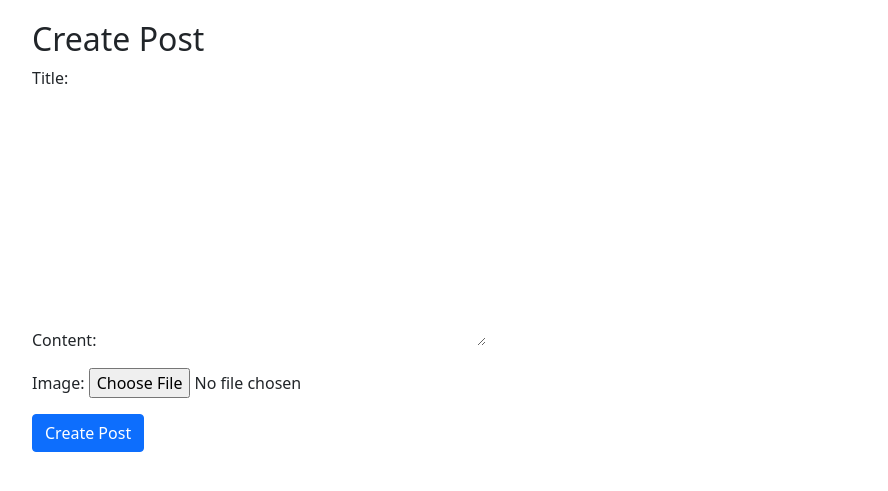
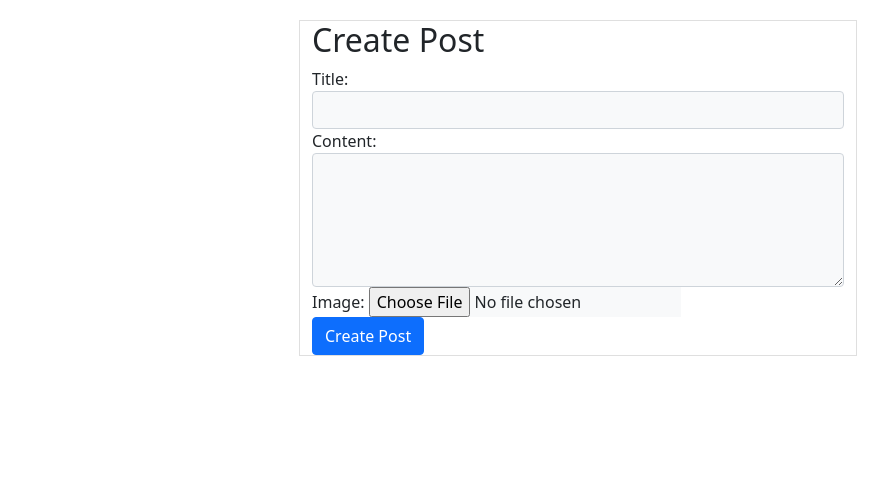
Before and after one commit to arrietta/Blogging_Platform_PJ, a Django app: page /post/create/ in a window 1280 px wide. Shown: the part 92-583 px from the top of the page, without its empty margins (62-950 px from the left). Run offline with Django 4.2, Linux system fonts and the light colour scheme; some libraries are stand-ins or nearby versions.

Commit message:
First commit

```diff
--- a/blog/templates/create_post.html
+++ b/blog/templates/create_post.html
@@ -1,11 +1,22 @@
 {% extends 'base.html' %}
 
 {% block content %}
-  <div class="container">
+  <div class="container" style="margin: auto; border: 1px #dfdfdf solid; width: 50%">
     <h2>Create Post</h2>
     <form method="POST" enctype="multipart/form-data">
       {% csrf_token %}
-      {{ form.as_p }}
+      <div class="form-group">
+        <label for="title">Title:</label>
+        <input type="text" class="form-control" id="title" name="title" style="background-color: #f8f9fa;">
+      </div>
+      <div class="form-group">
+        <label for="content">Content:</label>
+        <textarea class="form-control" id="content" name="content" rows="5" style="background-color: #f8f9fa;"></textarea>
+      </div>
+      <div class="form-group">
+        <label for="image">Image:</label>
+        <input type="file" class="form-control-file" id="image" name="image" style="background-color: #f8f9fa;">
+      </div>
       <button type="submit" class="btn btn-primary">Create Post</button>
     </form>
   </div>
--- a/blog/templates/register.html
+++ b/blog/templates/register.html
@@ -31,12 +31,12 @@
                           {{ user_form.username.errors }}
                         </div>
                         <div class="form-group">
-                            <input type="text" name="{{ user_form.password1.name }}" id="{{ user_form.password1.id_for_label }}" class="form-control" placeholder="Password" size="45" value="{{ user_form.password1.value|default:"" }}">
+                            <input type="password" name="{{ user_form.password1.name }}" id="{{ user_form.password1.id_for_label }}" class="form-control" placeholder="Password" size="45" value="{{ user_form.password1.value|default:"" }}">
                           {{ user_form.password1.errors }}
                         </div>
                         <div class="form-group">
 
-                            <input type="text" name="{{ user_form.password2.name }}" id="{{ user_form.password2.id_for_label }}" class="form-control" placeholder="Confirm Password" size="45" value="{{ user_form.password2.value|default:"" }}">
+                            <input type="password" name="{{ user_form.password2.name }}" id="{{ user_form.password2.id_for_label }}" class="form-control" placeholder="Confirm Password" size="45" value="{{ user_form.password2.value|default:"" }}">
                           {{ user_form.password2.errors }}
                         </div>
 
```
Also changed, not shown: db.sqlite3.
